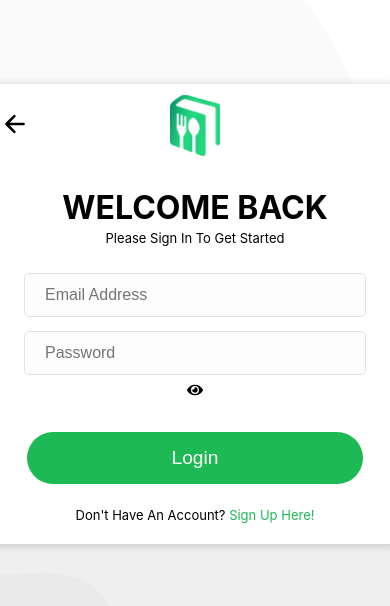
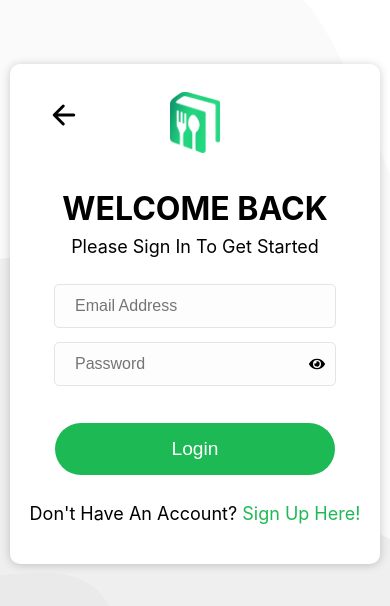
Before and after one commit to katymolloy/recipe-scout, a React (Create React App) app: page /login in a window 390 px wide. Shown: the part 108-714 px from the top of the page. Built offline with nearby package versions, Linux system fonts and the light colour scheme.

Commit message:
Fixed password show/hide, login and sign up pages are responsive

```diff
--- a/src/Pages/Login/index.jsx
+++ b/src/Pages/Login/index.jsx
@@ -85,7 +85,7 @@ export default function LoginPage({ onLogin }) {
           </div>
 
           {/* Password */}
-          <div>
+          <div className="password">
             <input
               type={view}
               placeholder="Password"
--- a/src/Pages/Login/login.scss
+++ b/src/Pages/Login/login.scss
@@ -8,62 +8,3 @@
     list-style-type: none;
   }
 }
-
-
-@media(max-width: 500px) {
-
-  .loginContainer {
-
-    .card {
-      padding: 10px 50px;
-
-      .backLink {
-        margin-top: 25px;
-        margin-left: -2rem;
-        margin-bottom: -80px;
-        font-size: 28px;
-      }
-
-    }
-
-    .logo {
-      width: 50px;
-      margin: 30px 0 10px;
-    }
-
-    .sub {
-      font-size: 13px;
-    }
-
-  }
-
-}
-
-
-@media(max-width: 470px) {
-
-  .loginContainer {
-
-    .card {
-
-      padding: 1px 30px;
-
-      .form {
-
-        input {
-          padding: 12px 20px;
-          width: 200px;
-        }
-
-        button {
-          width: 218px;
-          font-size: 0.9rem;
-        }
-
-      }
-
-    }
-
-  }
-
-}
--- a/src/Pages/Register/register.scss
+++ b/src/Pages/Register/register.scss
@@ -1,6 +1,6 @@
 @import './../../styles/variables.scss';
 
-.registerContainer{
+.registerContainer {
 
     @include form-container;
 
@@ -9,7 +9,7 @@
     // justify-content: center;
     // align-items: center;
     // margin-top: 300px;
-    ul{
+    ul {
         list-style-type: none;
     }
 
--- a/src/styles/variables.scss
+++ b/src/styles/variables.scss
@@ -27,7 +27,7 @@ $green-color: #1db954;
       width: 100%;
       margin-bottom: -62px;
       margin-top: 15px;
-      margin-left: -5rem;
+      margin-left: -60px;
       font-size: 32px;
       color: #000;
       transition: .3s;
@@ -44,14 +44,28 @@ $green-color: #1db954;
       flex-direction: column;
       text-align: center;
 
-      input {
-        padding: 12px 20px;
+      div {
+        padding: 6px 10px;
         border: 1px solid #e4e4e4;
         background-color: #fdfdfd;
         border-radius: 5px;
         margin: 7px 0;
         width: 300px;
-        font-size: 16px;
+        display: flex;
+        align-items: center;
+        justify-content: space-between;
+
+        input {
+          font-size: 16px;
+          width: 80%;
+          padding: 6px 10px;
+          background-color: #fdfdfd;
+          border: none;
+
+          &:focus {
+            outline: none;
+          }
+        }
       }
 
       button {
@@ -96,3 +110,41 @@ $green-color: #1db954;
     }
   }
 }
+
+@media only screen and (max-width: 600px) {
+
+  .registerContainer,
+  .loginContainer {
+    .card {
+      padding: 20px 50px;
+
+      .backLink {
+        margin-left: 36px;
+      }
+    }
+  }
+}
+
+@media only screen and (max-width: 500px) {
+
+  .registerContainer,
+  .loginContainer {
+    .card {
+      padding: 20px 20px;
+
+      .backLink {
+        margin-left: 36px;
+      }
+
+      form {
+        div {
+          width: 260px;
+        }
+
+        button {
+          width: 280px;
+        }
+      }
+    }
+  }
+}
```
